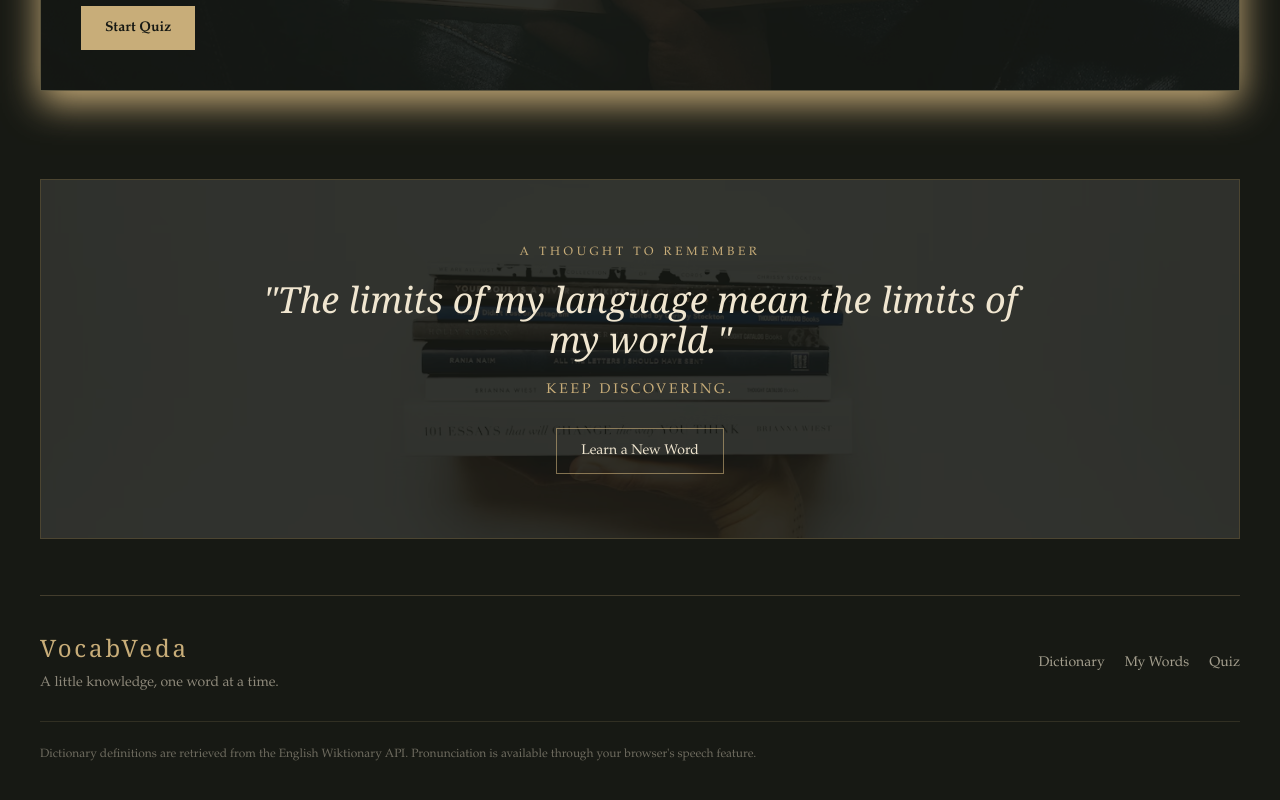
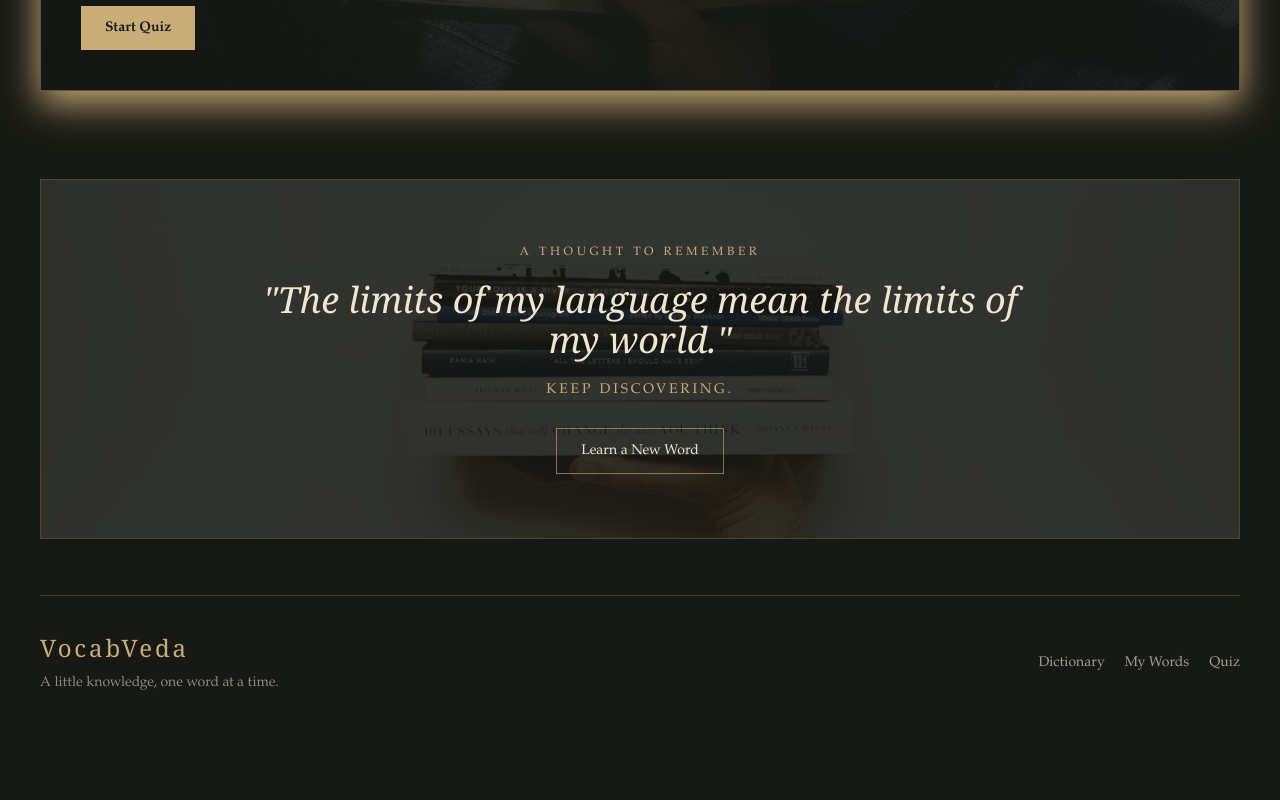
Before and after one commit to nazarchoudhary/VocabVeda, a plain HTML site: page index.html in a window 1280 px wide. Shown: the part 4514-5314 px from the top of the page. After the commit the page ends 5283 px from the top, so only its background shows below. Drawn offline with nearby package versions, Linux system fonts and the light colour scheme.

Commit message:
Remove extra text from HTML page

```diff
--- a/index.html
+++ b/index.html
@@ -1559,13 +1559,6 @@ body.light-mode #word-results .word-result-card button {
                     <a href="#quiz" class="transition hover:text-antique">Quiz</a>
                 </div>
             </div>
-
-            <div class="mt-7 border-t border-antique/15 pt-5">
-                <p class="text-xs leading-6 text-parchment/40">
-                    Dictionary definitions are retrieved from the English Wiktionary API.
-                    Pronunciation is available through your browser's speech feature.
-                </p>
-            </div>
         </footer>
     </main>
 
```
